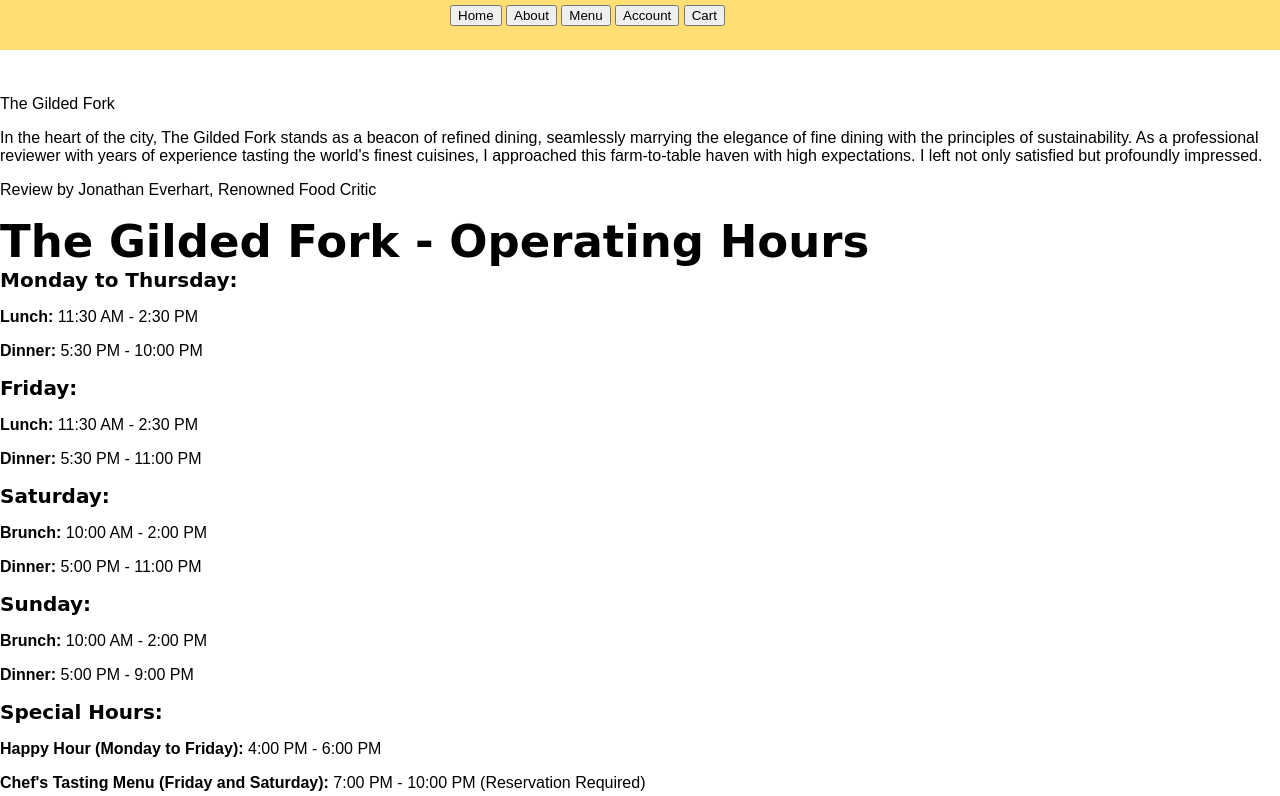
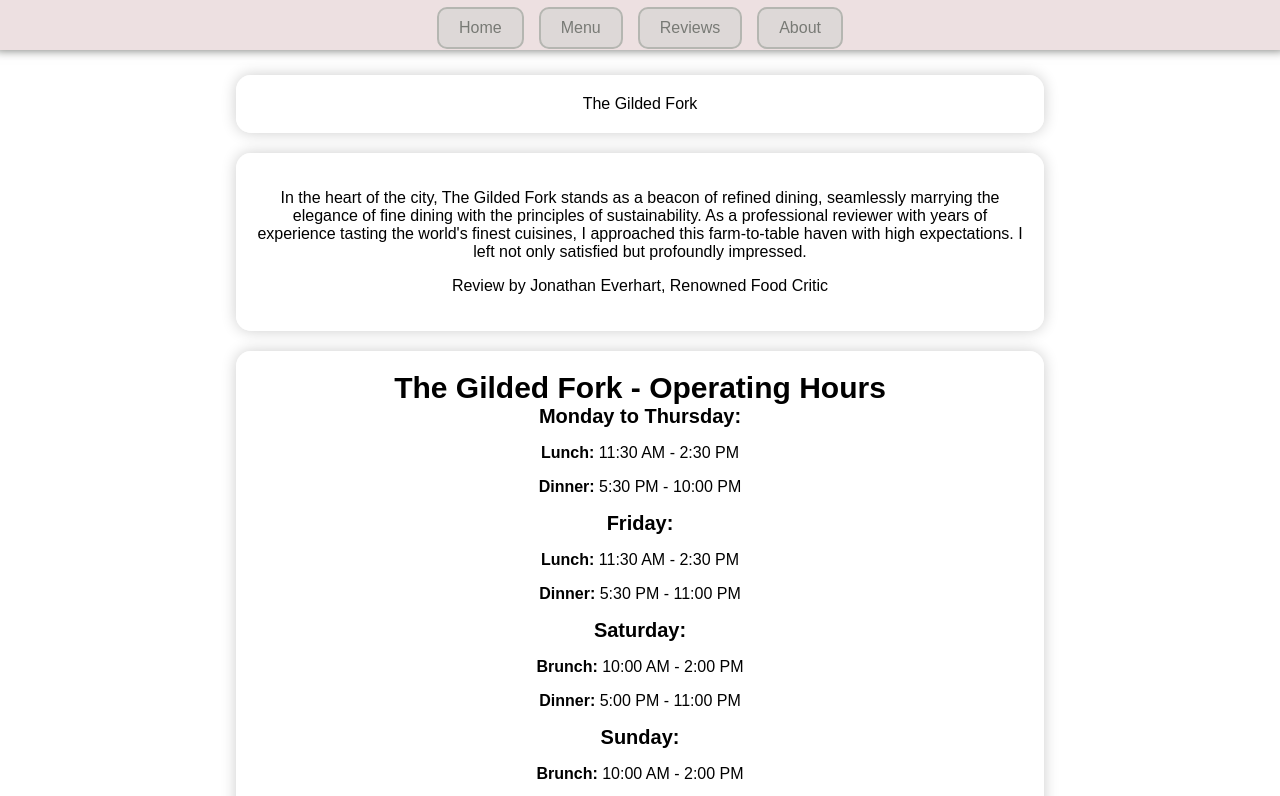
Before and after one commit to majjeed/odin-restaurant-page, a website built with webpack: page src/index.html in a window 1280 px wide. Shown: the top 796 px of the page. Built offline with nearby package versions, Linux system fonts and the light colour scheme; files whose address does not match are found by name.

Commit message:
inital page layout

```diff
--- a/src/index.html
+++ b/src/index.html
@@ -11,10 +11,9 @@
     <header>
         <nav>
             <button>Home</button>
+            <button>Menu</button>
+            <button>Reviews</button>
             <button>About</button>
-            <button>Menu</button>
-            <button>Account</button>
-            <button>Cart</button>
         </nav>
     </header>
     <div id="content">
--- a/src/inital-page.js
+++ b/src/inital-page.js
@@ -1,14 +1,15 @@
 export default function initalPage() {
     const content = document.querySelector('#content');
+    //content.classList.add('outer-border');
 
     const headingContainer = document.createElement('div');
-    headingContainer.classList.add('heading-container');
+    headingContainer.classList.add('heading-container', 'outer-border');
 
     const reviewOuter = document.createElement('div');
-    reviewOuter.classList.add('review-outer');
+    reviewOuter.classList.add('review-outer', 'outer-border');
 
     const infoHoursOuter = document.createElement('div');
-    infoHoursOuter.classList.add('info-hours-outer');
+    infoHoursOuter.classList.add('info-hours-outer', 'outer-border');
 
 
     const heading = document.createElement('div');
--- a/src/style.css
+++ b/src/style.css
@@ -1,79 +1,119 @@
 :root {
-    --yellow: #FFC60B;
-    --green: #85AE85;
-    --light-blue: #0A95FF;
-    --dark-blue: #230AFF;
-    --purple: #7766FF;
-    --lilac: #AAA0FF;
-    --dark-orange: #df880a;
-    --chocolate: #c16a08;
-    --khaki: #ffde73;
-  }
+    --lavender-blush: #ede0e1ff;
+    --silver: #c0c0bdff;
+    --gray: #787a75ff;
+    --timberwolf: #ddd8d7ff;
+    --silver-2: #b5b6b1ff;
+    --dim-gray: #6f716dff;
+}
 
-  body {
-    box-sizing: border-box;
-    min-height: 800px;
-    /* height: 100vh; */
-    margin: 0;
-    position: relative;
-  }
-
-  footer {
-    box-sizing: border-box;
-    background-color: var(--khaki);
-    width: 100vw;
-    height: 56px;
-    padding-top: 15px;
-    padding-bottom: 17px;
-    /* position: absolute; */
-    /* bottom: 0; */
-    margin-top: 45px;
-  }
-
-  h1 {
-    margin: 0;
-    font-size: 45px;
-    font-family: 'Potta One', cursive;
-  }
-
-  h2 {
-    margin: 0;
-    font-size: 20px;
-    font-family: 'Potta One', cursive;
-  }
-
-  header {
-    box-sizing: border-box;
-    background-color: var(--khaki);
-    margin-bottom: 45px;
-    height: 50px;
-    padding-top: 5px;
-  }
-
-  html {
+html {
     background-image: url("./grunge\ texture.jpg");
     background-attachment: fixed;
     background-size: cover;
     min-height: 100vh;
     min-width: 100vw;
-    font-family: 'Yusei Magic', sans-serif;
+    font-family: Arial, sans-serif;
     overflow-x: hidden;
-  }
+}
 
-  nav {
-    width: 380px;
+body {
+    box-sizing: border-box;
+    min-height: 800px;
+    margin: 0;
+    position: relative;
+}
+
+header {
+    box-sizing: border-box;
+    background-color: var(--lavender-blush);
+    margin-bottom: 25px;
+    height: 50px;
+    padding-top: 5px;
+    box-shadow: 0px -5px 10px 5px var(--dim-gray);
+    display: flex;
+}
+
+nav {
     margin: 0 auto;
     position: relative;
-  }
+    display: flex;
+    flex-direction: row;
+    justify-content: center;
+    align-items: center;
+    gap: 15px;
+}
 
-  ul {
+button {
+    background-color: var(--timberwolf);
+    color: var(--gray);
+    border: 2px solid var(--silver-2);
+    padding: 10px 20px;
+    font-size: 16px;
+    font-family: Arial, Helvetica, sans-serif;
+    cursor: pointer;
+    border-radius: 10px;
+    transition: background-color 0.3s, color 0.3s, transform 0.3s;
+}
+
+button:hover {
+    background-color: var(--silver);
+    color: var(--lavender-blush);
+    transform: scale(1.05);
+}
+
+button:active {
+    background-color: var(--dim-gray);
+    color: var(--lavender-blush);
+    transform: scale(0.95);
+}
+
+.outer-border {
+    max-width: 60%;
+    margin: 0 auto;
+    padding: 20px;
+    background-color: rgba(255, 255, 255, 0.8);
+    border-radius: 15px;
+    box-shadow: 0px 0px 15px rgba(0, 0, 0, 0.2);
+    margin-bottom: 20px;
+}
+
+#content {
+    text-align: center;
+}
+
+h1 {
+    margin: 0;
+    font-size: 30px;
+    font-family: Arial, cursive;
+}
+
+h2 {
+    margin: 0;
+    font-size: 20px;
+    font-family: Arial, cursive;
+}
+
+/* ul {
     display: flex;
     list-style: none;
     padding: 0;
     margin: 0;
     text-align: center;
-  }
+}
 
-  ul > li {
+ul>li {
     flex: 1;
-  }
+}
+
+footer {
+    box-sizing: border-box;
+    background-color: var(--lavender-blush);
+    width: 100vw;
+    height: 56px;
+    padding-top: 15px;
+    padding-bottom: 17px;
+    position: absolute;
+    bottom: 0;
+    margin-top: 45px;
+} */
```
Also changed, not shown: src/index.js (line endings or trailing spaces).
